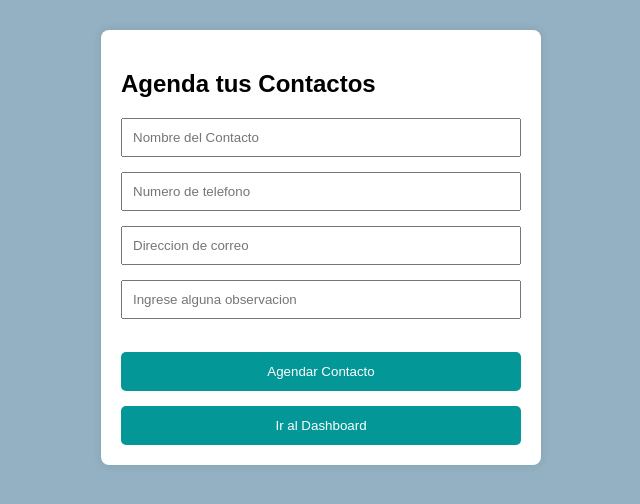
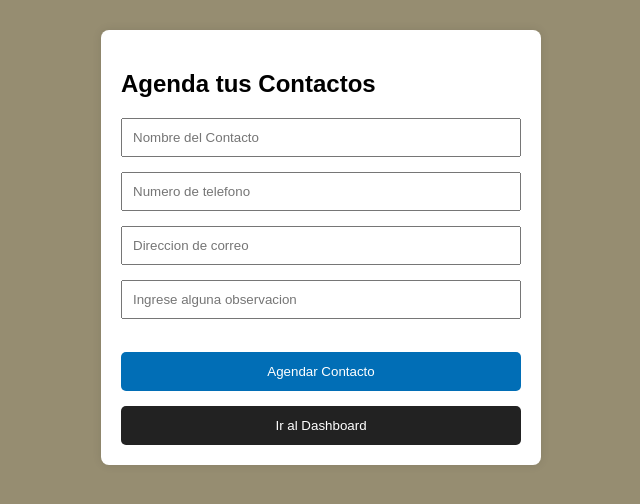
Before and after one commit to jhonn932/agenda-contacto-app, a Flask app: page /agendar in a window 1280 px wide. Shown: the top 504 px of the page, without its empty margins (319-959 px from the left). Run offline with Flask 3, Linux system fonts and the light colour scheme; the visitor is signed in with stand-in values (Sample User, id 1).

Commit message:
estilos para los btn de agendar y body background

```diff
--- a/static/styles.css
+++ b/static/styles.css
@@ -5,6 +5,10 @@ body {
 
 .body2 {
     background: #8d9fbb;
+}
+
+.body3 {
+    background: #968d71;
 }
 
 p {
@@ -48,6 +52,12 @@ button:hover {
 .btn-l:hover {
     background: rgb(3, 129, 41);
 }
+.btn-j {
+    background: rgb(34, 34, 34);
+}
+.btn-j:hover {
+    background: rgb(17, 17, 17);
+}
 
 .btn2 {
     background: rgb(34, 33, 33);
@@ -55,6 +65,12 @@ button:hover {
 .btn2:hover {
     background: rgb(49, 49, 49);
 }
+.btn-s {
+    background: rgb(1, 110, 182);
+}
+.btn-s:hover {
+    background: rgb(1, 94, 156);
+}
 
 .mensaje {
     color: red;
```
